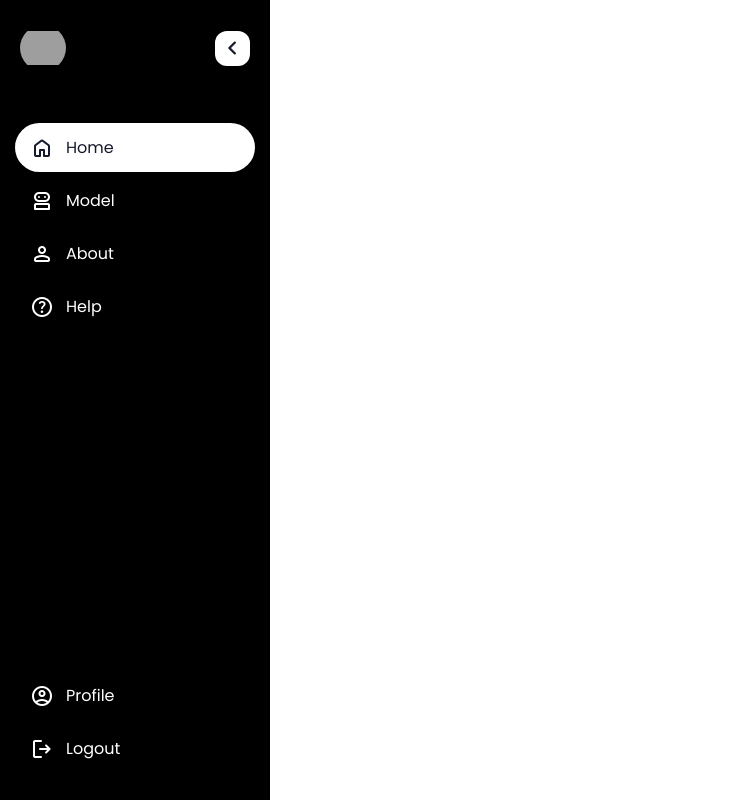
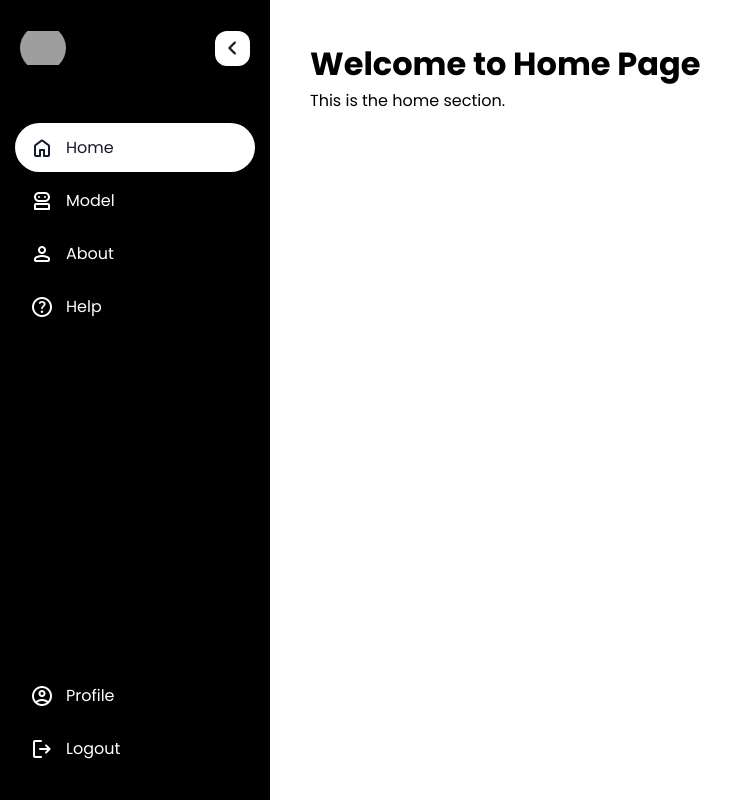
Before and after one commit to KrishnaKV2004/Model, a Flask app: page / in a window 1280 px wide. Shown: the whole page, without its empty margins (0-748 px from the left). Run offline with Flask 3, Linux system fonts and the light colour scheme; grey boxes are pictures that could not be loaded.

Commit message:
Flask Model

```diff
--- a/app.py
+++ b/app.py
@@ -5,7 +5,19 @@ app = Flask(__name__)
 
 @app.route('/')
 def home():
-    return render_template('home.html')
+    return render_template("home.html", page="home")
+
+@app.route('/model')
+def model():
+    return render_template("home.html", page="model")
+
+@app.route('/about')
+def about():
+    return render_template("home.html", page="about")
+
+@app.route('/help')
+def help():
+    return render_template("home.html", page=help)
 
 if __name__ == "__main__":
     app.run(debug=True)
--- a/static/css/style.css
+++ b/static/css/style.css
@@ -137,3 +137,15 @@ body
     bottom: 30px;
     width: 100%;
 }
+
+.content
+{
+    margin-left: 270px;
+    padding: 40px;
+    transition: margin-left 0.4s ease;
+}
+
+.sidebar.collapsed ~ .content
+{
+    margin-left: 90px;
+}
--- a/templates/home.html
+++ b/templates/home.html
@@ -80,6 +80,22 @@
         </nav>
     </aside>
 
+    <main class="content">
+        {% if page == "home" %}
+            <h1>Welcome to Home Page</h1>
+            <p>This is the home section.</p>
+        {% elif page == "model" %}
+            <h1>Model Page</h1>
+            <p>Upload and analyze your model here.</p>
+        {% elif page == "about" %}
+            <h1>About Us</h1>
+            <p>Learn more about the project.</p>
+        {% elif page == "help" %}
+            <h1>Help Center</h1>
+            <p>Find FAQs and support information.</p>
+        {% endif %}
+    </main>
+
     <script src="{{ url_for('static', filename='js/script.js') }}"></script>
 
 </body>
```
